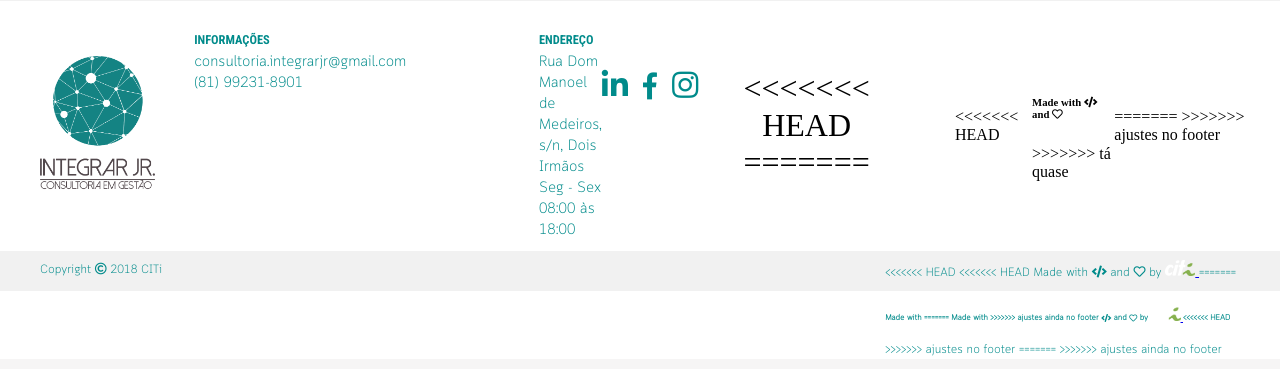
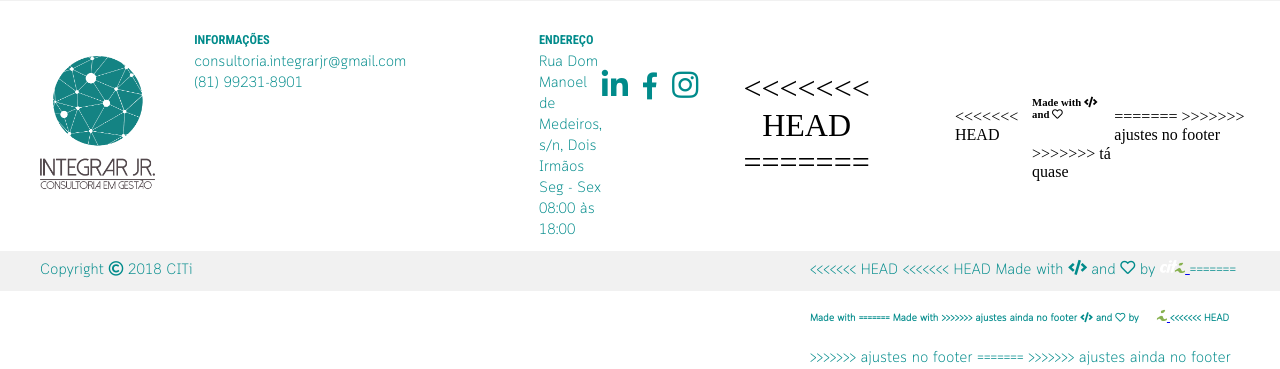
Before and after one commit to citi-onboarding/IntegrarJr, a Django app: page / in a window 1280 px wide. Shown: the part 3031-3400 px from the top of the page. Run offline with Django 3.2, Linux system fonts and the light colour scheme; some libraries are stand-ins or nearby versions.

Commit message:
acho que finalizei de vez, amém

```diff
--- a/static/css/style.css
+++ b/static/css/style.css
@@ -583,7 +583,7 @@ footer p {
 
 #footer-citi {
     display: flex;
-    font-size: 12px;
+    font-size: 15px;
     align-items:center;
     color: #008B8B;
     justify-content: space-between;
@@ -598,7 +598,7 @@ footer p {
 }
 #footer-made img{
     margin-top: 4px;
-    width:30px;
+    width:25px;
     height: auto;
 }
 #footer-direito, #footer-made{
@@ -998,6 +998,7 @@ footer p {
         text-align: center;
         padding-left: 30px;
         margin-left: 30px;
+        margin-bottom: 30px;
     }
     #footer-logo {
         display: none;
```
